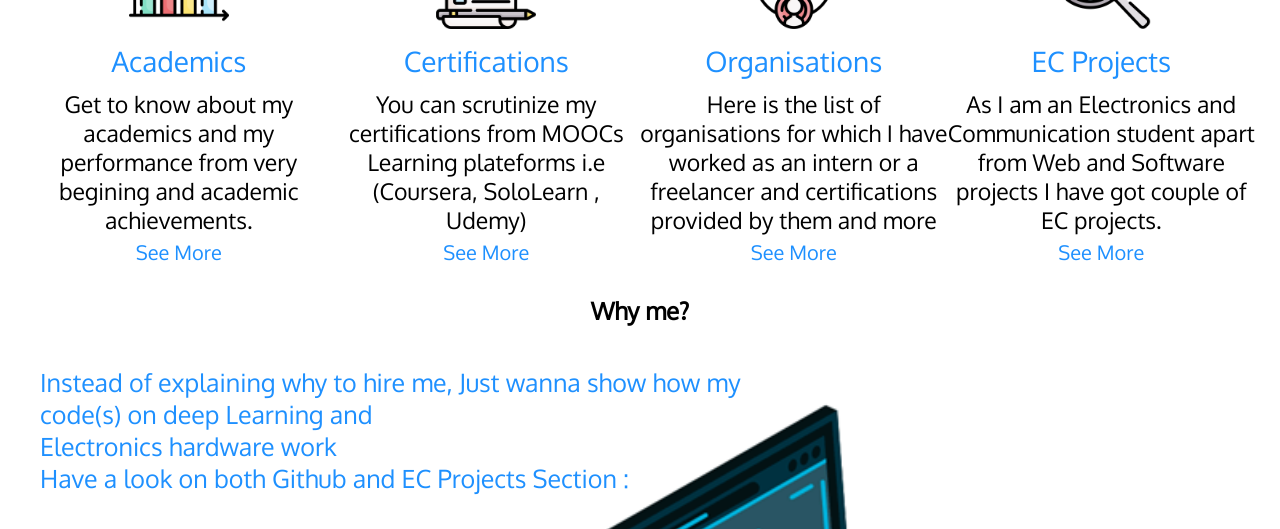
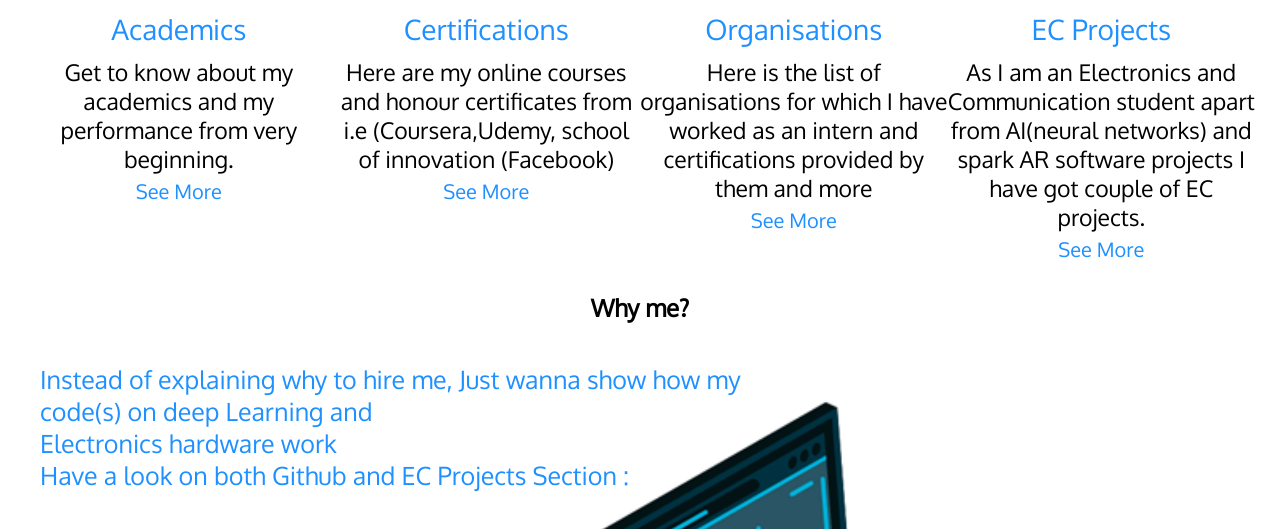
Before and after one commit to amanarmaankhan/my-portfolio, a plain HTML site: page index.html in a window 1280 px wide. Shown: the part 1287-1816 px from the top of the page. Drawn offline with Linux system fonts and the light colour scheme.

Commit message:
Update index.html

```diff
--- a/index.html
+++ b/index.html
@@ -37,9 +37,9 @@
         <div class="about-container">
             <div class="matter">
                 <p>
-                    I am an enthusiastic frontend web developer and an electronics engineer. <br>
+                    I am an enthusiastic AI deep learning analyst, spark AR developer and an electronics engineer. <br>
                     Thats an unexpected combination thats why I am rare. <br>
-                    I have worked as a web developer for various organisations and as part of my core I like to build real-time projects which solves real-life problems. <br>
+                    I have worked bLas deep learning analyst at widhya amd spark AR developer at Faceboob's SOI. <br>
                     Do check out my work.
                 </p>
             </div>
@@ -50,25 +50,25 @@
                 <div class="parts">
                     <img src="./images/statistics.png" width="100" height="100" alt="statistics">
                     <p class="sub-heading">Academics</p>
-                    <p class="content">Get to know about my academics and my performance from very begining and academic achievements.</p>
+                    <p class="content">Get to know about my academics and my performance from very beginning.</p>
                     <a href="" class="link">See More</a>
                 </div>
                 <div class="parts">
                     <img src="./images/tick.png" width="100" height="100" alt="statistics">
                     <p class="sub-heading">Certifications</p>
-                    <p class="content">You can scrutinize my certifications from MOOCs Learning plateforms i.e (Coursera, SoloLearn , Udemy)</p>
+                    <p class="content">Here are my online courses and honour certificates from i.e (Coursera,Udemy, school of innovation (Facebook)</p>
                     <a href="" class="link">See More</a>
                 </div>
                 <div class="parts">
                     <img src="./images/team.png" width="100" height="100" alt="statistics">
                     <p class="sub-heading">Organisations</p>
-                    <p class="content">Here is the list of organisations for which I have worked as an intern or a freelancer and certifications provided by them and more</p>
+                    <p class="content">Here is the list of organisations for which I have worked as an intern and certifications provided by them and more</p>
                     <a href="" class="link">See More</a>
                 </div>
                 <div class="parts">
                     <img src="./images/analysis.png" width="100" height="100" alt="statistics">
                     <p class="sub-heading">EC Projects</p>
-                    <p class="content">As I am an Electronics and Communication student apart from Web and Software projects I have got couple of EC projects.</p>
+                    <p class="content">As I am an Electronics and Communication student apart from AI(neural networks) and spark AR software projects I have got couple of EC projects.</p>
                     <a href="./Projects.html" class="link">See More</a>
                 </div>
             </div>
```
